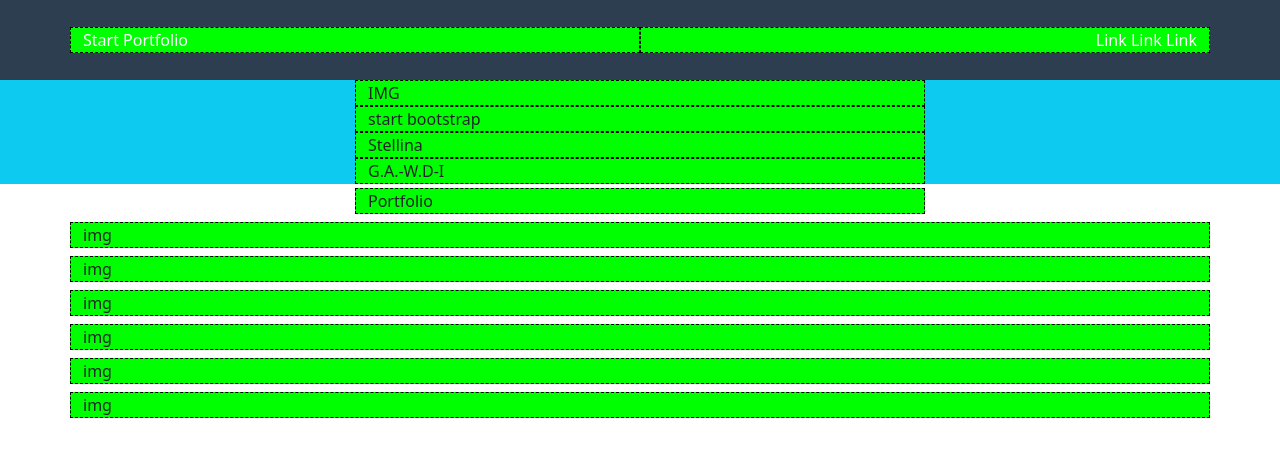
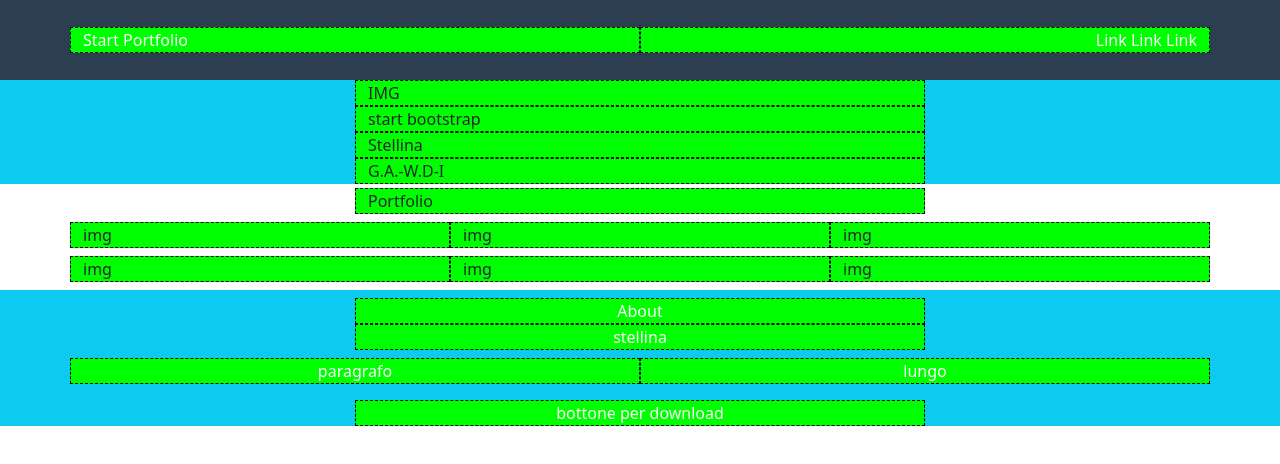
Before and after one commit to Gabridg/html-css-bootstrap-freelancer, a plain HTML site: page index.html in a window 1280 px wide. Drawn offline with nearby package versions, Linux system fonts and the light colour scheme.

Commit message:
added section About

```diff
--- a/index.html
+++ b/index.html
@@ -40,19 +40,23 @@
             <div class="container mb-2">
                 <div class="row">
                     <div class="col-6 offset-3 mt-1">Portfolio</div>
-                    <div class="col-12 mt-2">img</div>
-                    <div class="col-12 mt-2">img</div>
-                    <div class="col-12 mt-2">img</div>
-                    <div class="col-12 mt-2">img</div>
-                    <div class="col-12 mt-2">img</div>
-                    <div class="col-12 mt-2">img</div>
+                    <div class="col-12 mt-2 col-md-6 col-xl-4">img</div>
+                    <div class="col-12 mt-2 col-md-6 col-xl-4">img</div>
+                    <div class="col-12 mt-2 col-md-6 col-xl-4">img</div>
+                    <div class="col-12 mt-2 col-md-6 col-xl-4">img</div>
+                    <div class="col-12 mt-2 col-md-6 col-xl-4">img</div>
+                    <div class="col-12 mt-2 col-md-6 col-xl-4">img</div>
                 </div>
             </div>
         </section>
-        <section>
+        <section class="bg-info">
             <div class="container">
-                <div class="row">
-
+                <div class="row text-center text-white">
+                    <div class="col-6 offset-3 mt-2">About</div>
+                    <div class="col-6 offset-3">stellina</div>
+                    <div class="col-6 offset-3 mt-2 col-md-6 offset-md-0">paragrafo</div>
+                    <div class="col-6 offset-3 mt-md-2 col-md-6 offset-md-0">lungo</div>
+                    <div class="col-6 offset-3 mt-3">bottone per download</div>
                 </div>
             </div>
         </section>
```
